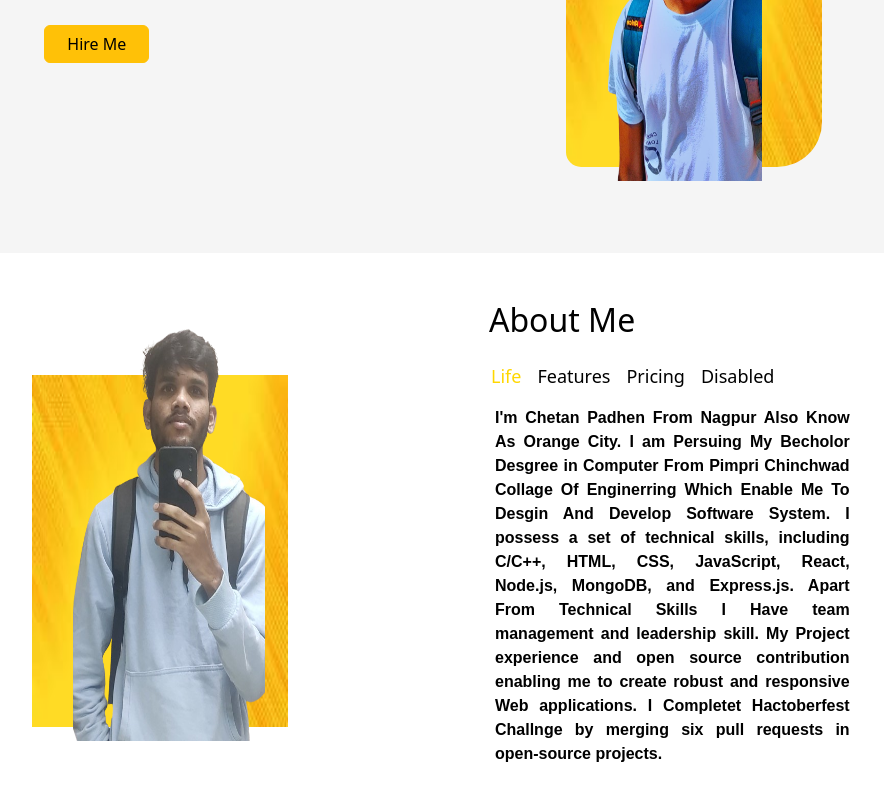
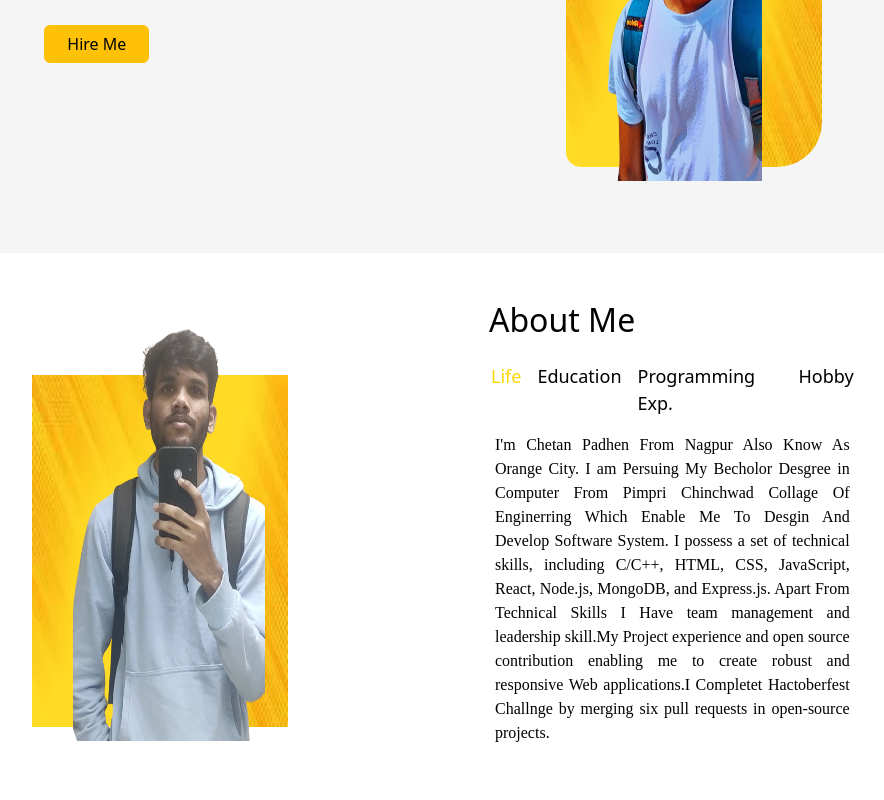
Before and after one commit to Chetax/My-Portfolio, a React (Create React App) app: page / in a window 1280 px wide. Shown: the part 388-1188 px from the top of the page, without its empty margins (181-1065 px from the left). Built offline with nearby package versions, Linux system fonts and the light colour scheme.

Commit message:
Addded Nav In About me

```diff
--- a/src/Component/ABoutUs/About.jsx
+++ b/src/Component/ABoutUs/About.jsx
@@ -1,43 +1,41 @@
 import React from "react";
 import Context from '../../ContextApi/Context';
-import { useContext } from "react";
+import { useContext,useState } from "react";
 const About = () => {
+
+  const data=[
+   "I'm Chetan Padhen From Nagpur Also Know As Orange City. I am Persuing My Becholor Desgree in Computer From Pimpri Chinchwad Collage Of Enginerring Which Enable Me To Desgin And Develop Software System. I possess a set of technical skills, including C/C++, HTML, CSS, JavaScript, React, Node.js, MongoDB, and Express.js. Apart From Technical Skills I Have team management and leadership skill.My Project experience and open source contribution enabling me to create robust and responsive Web applications.I Completet Hactoberfest Challnge by merging six pull requests in open-source projects. ",
+    "Education",
+    "C++ ",
+    "Playing Cricket"
+  ]
     const {sun}=useContext(Context);
     const fontcolor = sun === 0 ? "black" : "white";
-    let present=0;
+    const [present,setpresent]=useState(0);
     return (<>
     <div className="container">
         <h2 style={{marginLeft:'6px',color:fontcolor}}>About Me</h2>
         <nav class="navbar navbar-expand-lg ">
         <div class="container-fluid   px-0 ">
-        <div class="collapse navbar-collapse " id="navbarNav">
-      <ul class="navbar-nav " style={{fontSize:"18px"}} >
-        <li class="nav-item">
-        {present===0 ?  <a class="nav-link active " aria-current="page" href="#" style={{color:'gold'}}>Life</a> : <a class="nav-link active " aria-current="page" href="#" style={{color:fontcolor}}>Home</a>}
-        </li>
-        <li class="nav-item">
-          <a class="nav-link" href="#" style={{color:fontcolor}} >Features</a>
-        </li>
-        <li class="nav-item">
-          <a class="nav-link" href="#" style={{color:fontcolor}}>Pricing</a>
-        </li>
-        <li class="nav-item">
-          <a class="nav-link disabled" aria-disabled="true" style={{color:fontcolor}}>Disabled</a>
-        </li>
+        <div class="collapse navbar-collapse ml-5 " id="navbarNav">
+      <ul class="navbar-nav  " style={{fontSize:"18px"}} >
+        <li class="nav-item">{present===0 ?   <a class="nav-link"  style={{cursor:'pointer'   , color:'gold'}} onClick={()=>{setpresent(0);}}>Life</a> : <a class="nav-link active "   style={{cursor:'pointer'   , color:fontcolor}} onClick={()=>{setpresent(0);}}>Life</a>} </li>
+        <li class="nav-item">{present===1 ?   <a class="nav-link"  style={{cursor:'pointer'   , color:'gold'}} onClick={()=>{setpresent(1);}} >Education</a> :  <a class="nav-link"  style={{cursor:'pointer'   , color:fontcolor}} onClick={()=>{setpresent(1)}} >Education</a>} </li>
+        <li class="nav-item">{present===2 ?   <a class="nav-link"  style={{cursor:'pointer'   , color:'gold'}} onClick={()=>{setpresent(2);}} >Programming Exp.</a> :  <a class="nav-link"  style={{cursor:'pointer'   , color:fontcolor}} onClick={()=>{setpresent(2)}} >Programming Exp.</a>} </li>
+        <li class="nav-item">{present===3 ?   <a class="nav-link"  style={{cursor:'pointer'   , color:'gold'}} onClick={()=>{setpresent(3);}} >Hobby</a> :  <a class="nav-link"  style={{cursor:'pointer'   , color:fontcolor}} onClick={()=>{setpresent(3)}} >Hobby</a>} </li>
       </ul>
     </div>
       </div>
        </nav>
-    <div className="container fw-semibold" style={{height:"40vh",color:fontcolor,fontFamily:'Sans-serif'}}>
-<p className="ms-auto" style={{textAlign: "justify" }}>I'm Chetan Padhen From Nagpur Also Know As Orange City.
-I am Persuing My Becholor Desgree in Computer From Pimpri Chinchwad Collage Of Enginerring
-Which Enable Me To Desgin And Develop Software System.
-I possess a set of technical skills, including C/C++, HTML, CSS, JavaScript, React, Node.js, MongoDB, and Express.js. Apart From Technical Skills I Have team management and leadership skill.
-My Project experience and open source contribution enabling me to create robust and responsive Web applications.
-I Completet Hactoberfest Challnge by merging six pull requests in open-source projects.</p>
+    <div className="container fw-medium"  style={{height:"40vh",color:fontcolor,fontFamily:'cursive'}}>
+<p className="ms-auto" style={{textAlign: "justify" }}>{data[present]}</p>
     </div>
     </div>
     </> );
 }
 
 export default About;
+
+// <li class="nav-item">{present===1 ?   <a class="nav-link"  style={{color:'gold'}} onClick={()=>{setpresent(1);}} >Education</a>:  <a class="nav-link"  style={{color:fontcolor}} onClick={()=>{setpresent(1)}} >Education</a>  }
+// <li class="nav-item">{present===2 ?   <a class="nav-link"  style={{color:'gold'}} onClick={()=>{setpresent(2);}} >Know Language</a>:  <a class="nav-link"  style={{color:fontcolor}} onClick={()=>{setpresent(1)}} >Know Language</a>  }
+// <li class="nav-item">{present===3 ?   <a class="nav-link"  style={{color:'gold'}} onClick={()=>{setpresent(3);}} >Achievment</a>:  <a class="nav-link"  style={{color:fontcolor}} onClick={()=>{setpresent(1)}} >Achievment</a>  }
```
